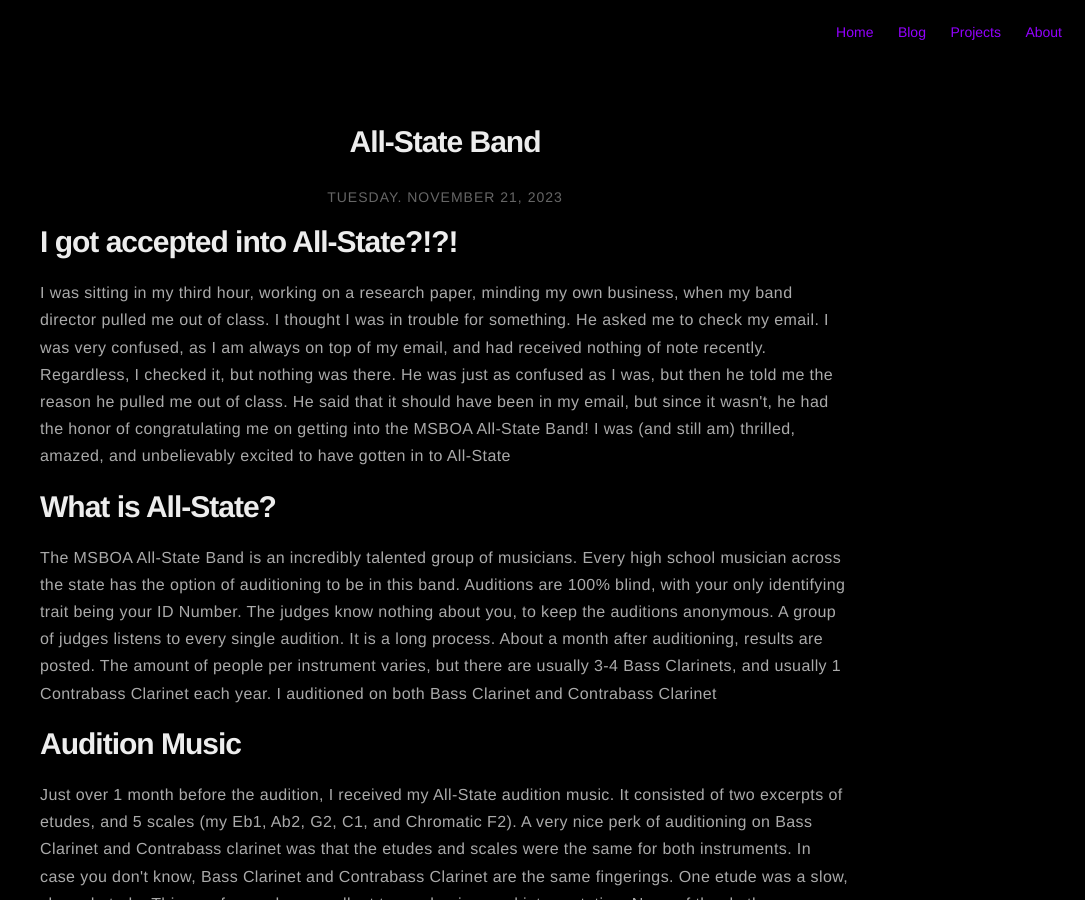
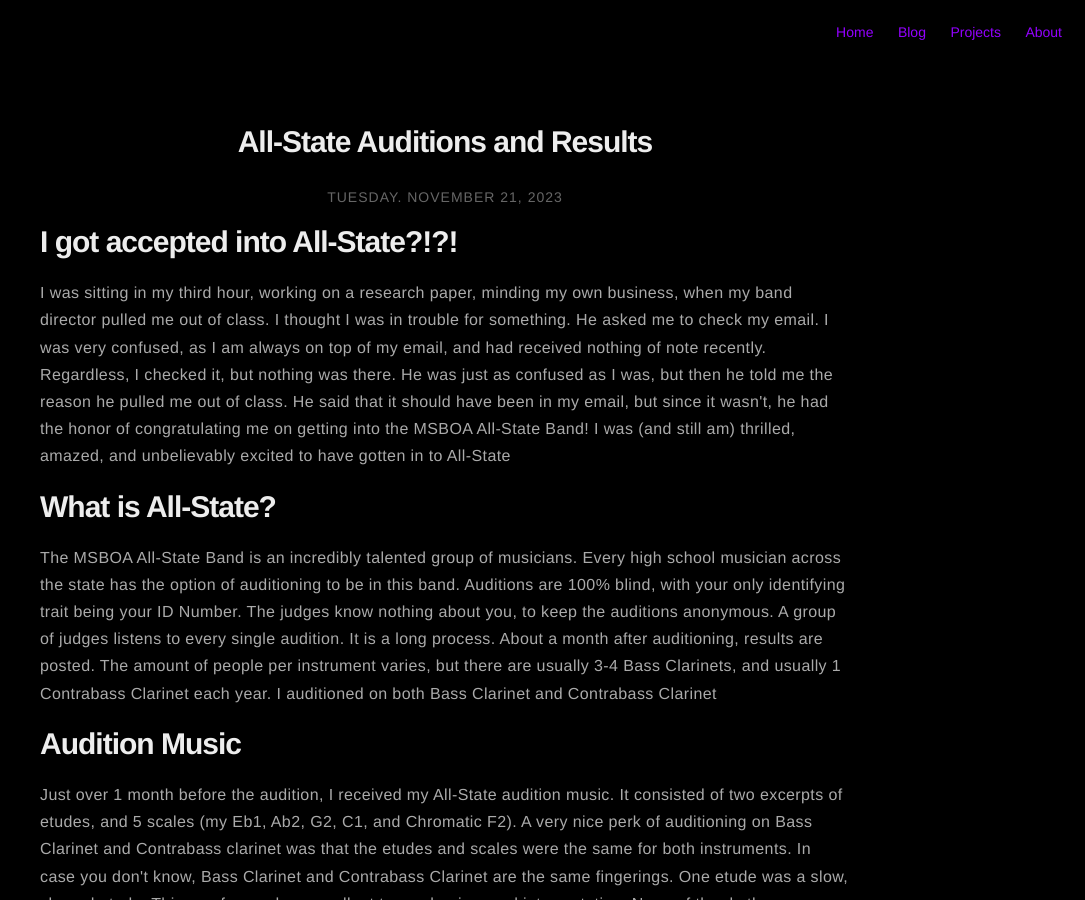
Before and after one commit to JDBurchHuzzah/jdburchhuzzah.github.io, a Jekyll site: the page built from _posts/2023-11-20-All-State.markdown, in a window 1280 px wide and 900 px high. Shown: the whole window, without its empty margins (195-1280 px from the left). Built offline with Jekyll 4.4.1, drawn with Linux system fonts in a browser that asks for light colours; nearby versions of some CDN libraries.

Commit message:
Update 2023-11-20-All-State.markdown

```diff
--- a/_posts/2023-11-20-All-State.markdown
+++ b/_posts/2023-11-20-All-State.markdown
@@ -1,5 +1,5 @@
 ---
-title: "All-State Band"
+title: "All-State Auditions and Results"
 layout: post
 date: 2023-11-21
 image: /assets/images/AllState.jpg
```
